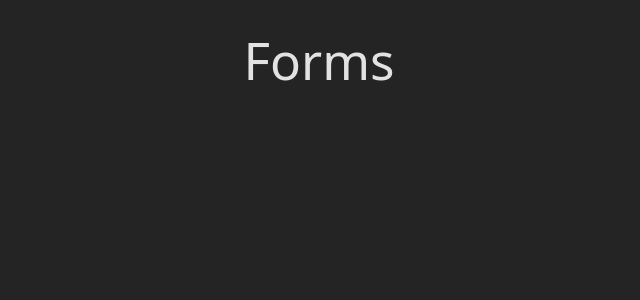
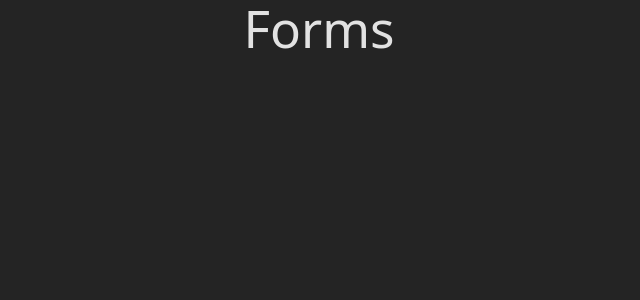
Before and after one commit to virage81/result-forms, a React (Vite) app: page / in a window 1280 px wide. Shown: the top 300 px of the page, without its empty margins (321-961 px from the left). Built offline with nearby package versions, Linux system fonts and the light colour scheme.

Commit message:
chore: change base styles

```diff
--- a/src/index.css
+++ b/src/index.css
@@ -16,7 +16,6 @@
 
 	max-width: 1280px;
 	margin: 0 auto;
-	padding: 2rem;
 	text-align: center;
 }
 
@@ -27,6 +26,19 @@ body {
 	place-items: center;
 	min-width: 320px;
 	min-height: 100vh;
+}
+
+#root {
+	display: flex;
+	flex-direction: column;
+	justify-content: space-between;
+	flex: 1;
+}
+
+main {
+	flex: 1;
+	display: flex;
+	place-items: center;
 }
 
 h1 {
```
